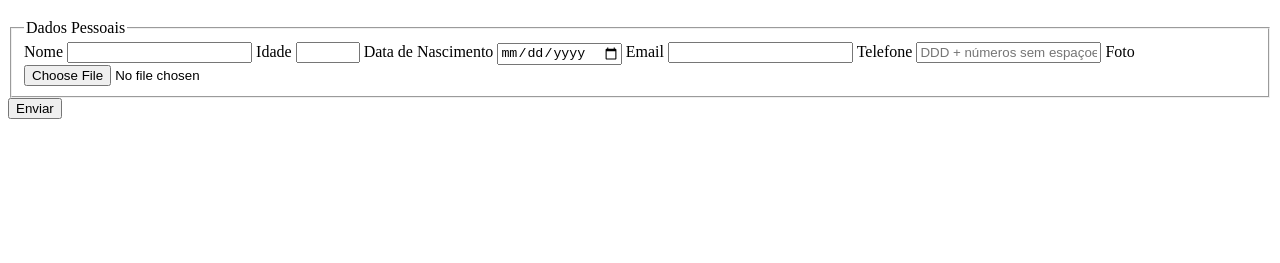
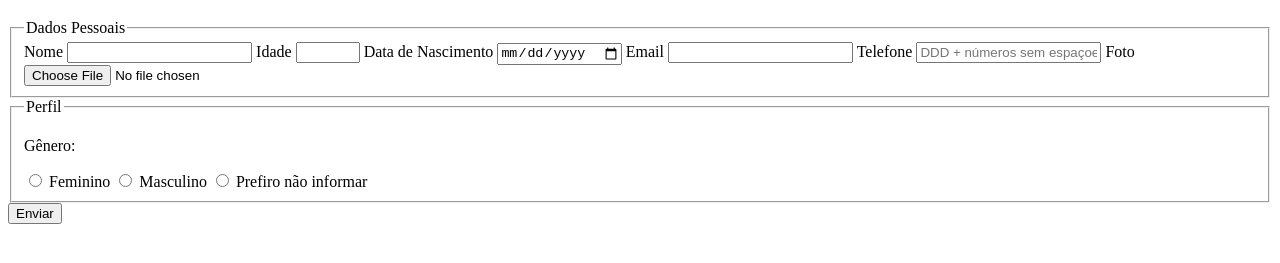
Before and after one commit to arindevdesign/pesquisa-culturama, a plain HTML site: page index.html in a window 1280 px wide. Shown: the part 61-324 px from the top of the page. Drawn offline with Linux system fonts and the light colour scheme.

Commit message:
add gender options

```diff
--- a/index.html
+++ b/index.html
@@ -33,6 +33,20 @@
                 <input type="file" accept="image/*" name="userImage">
             </fieldset>
 
+            <fieldset>
+                <legend>Perfil</legend>
+                <p>Gênero:</p>
+                <input type="radio" name="userGender" value="Feminino">
+                <label for="userGender">Feminino</label>
+
+                <input type="radio" name="userGender" value="Masculino">
+                <label for="userGender">Masculino</label>
+
+
+                <input type="radio" name="userGender" value="notInformed">
+                <label for="userGender">Prefiro não informar</label>
+            </fieldset>
+
             <button type="submit">Enviar</button>
         </form>
     </section>
```
